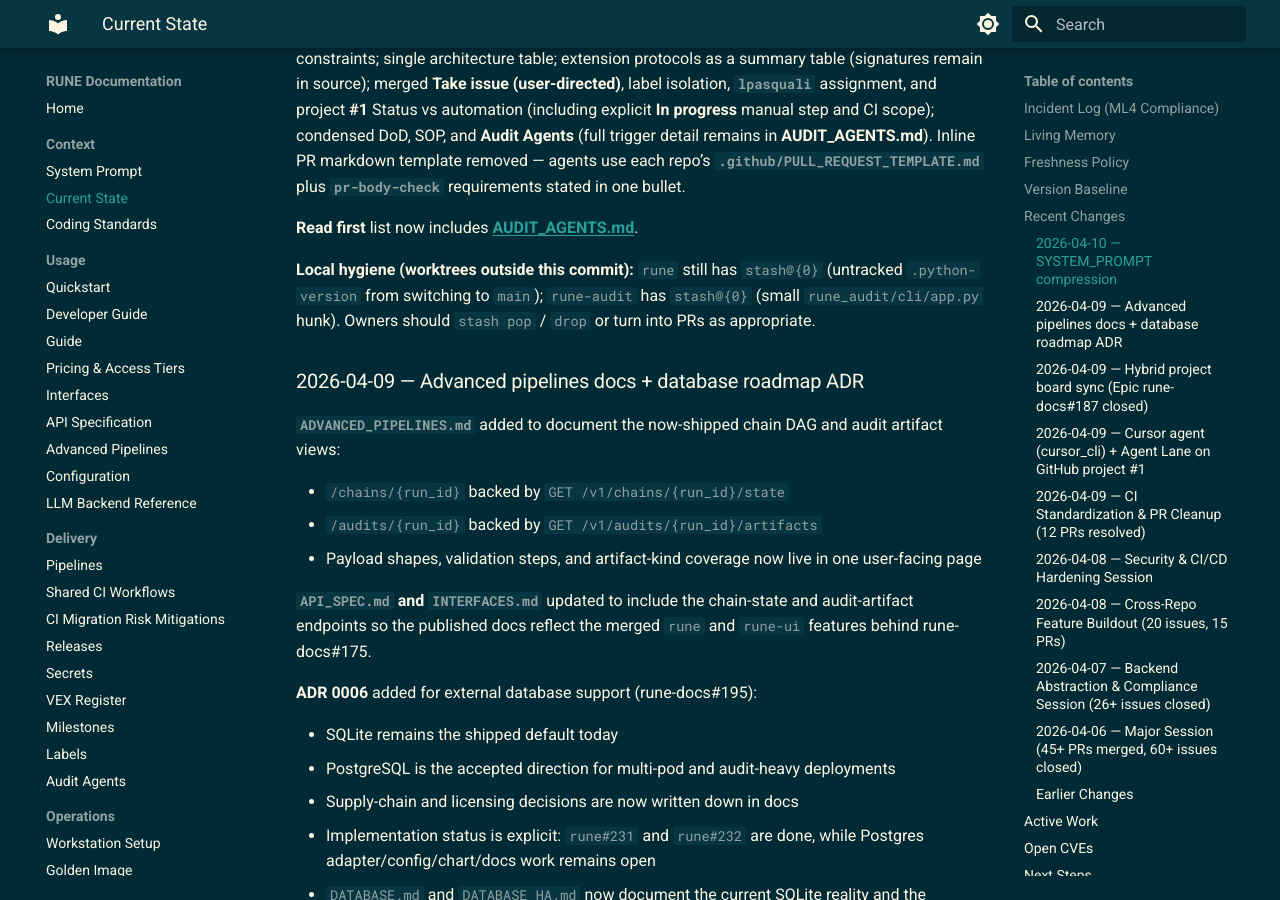
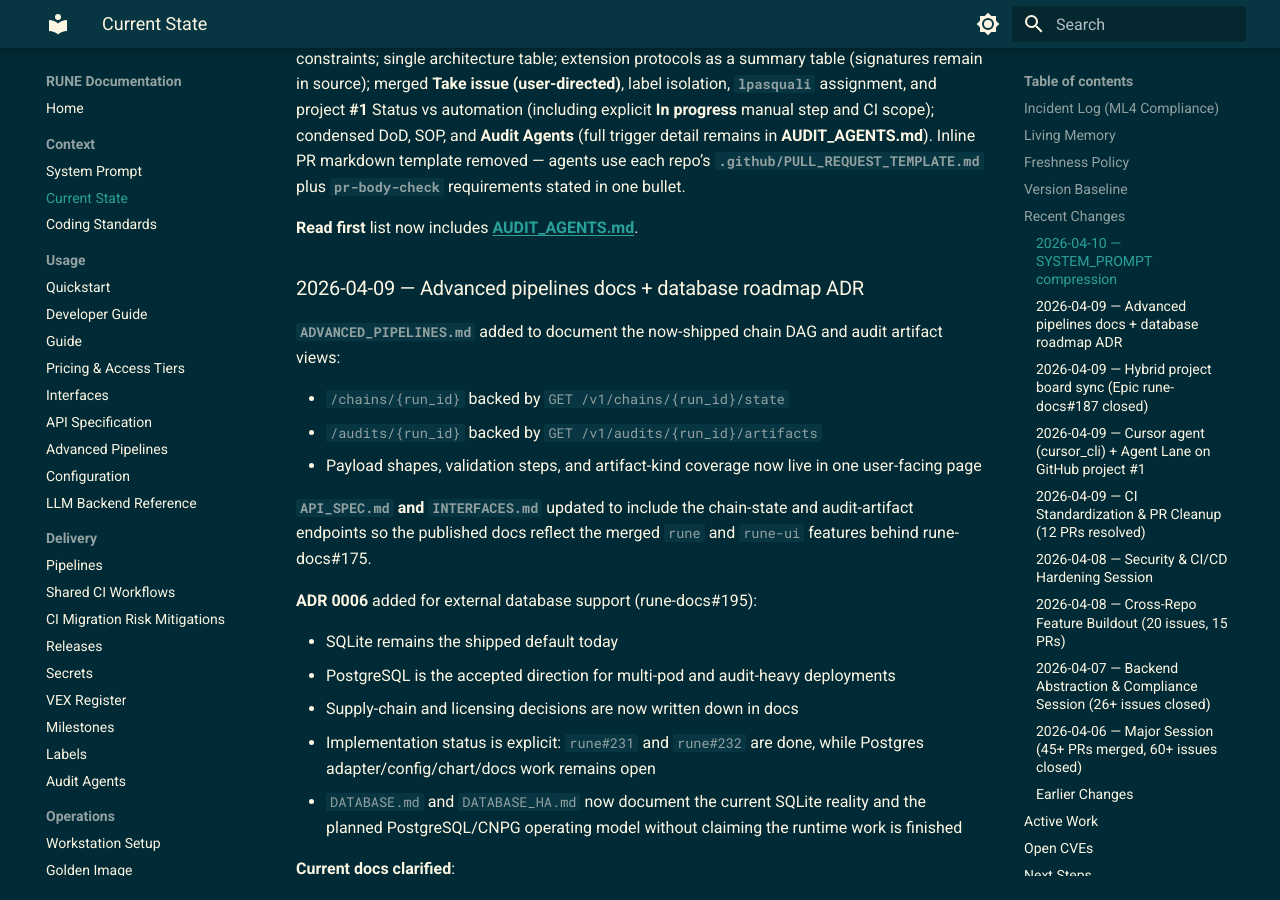
Before and after one commit to lpasquali/rune-docs, an MkDocs documentation site: the page built from docs/context/CURRENT_STATE.md, in a window 1280 px wide and 900 px high, scrolled down 1416 px. Built offline with MkDocs 1.6.1 and Material for MkDocs 9.7.7, drawn with Linux system fonts in a browser that asks for light colours; the version menu is left out.

Commit message:
docs: drop stale stash note from CURRENT_STATE (stashes cleared)
Made-with: Cursor

```diff
--- a/docs/context/CURRENT_STATE.md
+++ b/docs/context/CURRENT_STATE.md
@@ -45,11 +45,6 @@ Inline PR markdown template removed — agents use each repo’s
 stated in one bullet.
 
 **Read first** list now includes **[AUDIT_AGENTS.md](../delivery/AUDIT_AGENTS.md)**.
-
-**Local hygiene (worktrees outside this commit):** `rune` still has
-`stash@{0}` (untracked `.python-version` from switching to `main`);
-`rune-audit` has `stash@{0}` (small `rune_audit/cli/app.py` hunk). Owners should
-`stash pop` / `drop` or turn into PRs as appropriate.
 
 ### 2026-04-09 — Advanced pipelines docs + database roadmap ADR
 
```
